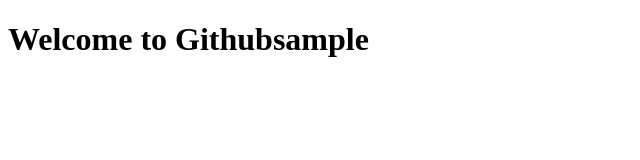
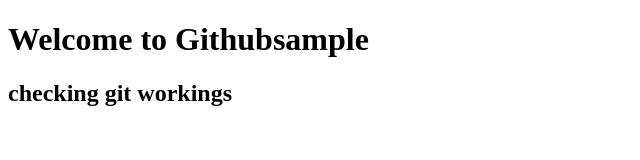
Before and after one commit to snnatarajan/myproj, a plain HTML site: page index.html in a window 1280 px wide. Shown: the whole page, without its empty margins (0-640 px from the left). Drawn offline with Linux system fonts and the light colour scheme.

Commit message:
Update index.html

```diff
--- a/index.html
+++ b/index.html
@@ -8,5 +8,6 @@
 </head>
 <body>
     <h1>Welcome to Githubsample</h1>
+    <h2>checking git workings</h2>
 </body>
 </html>
```
